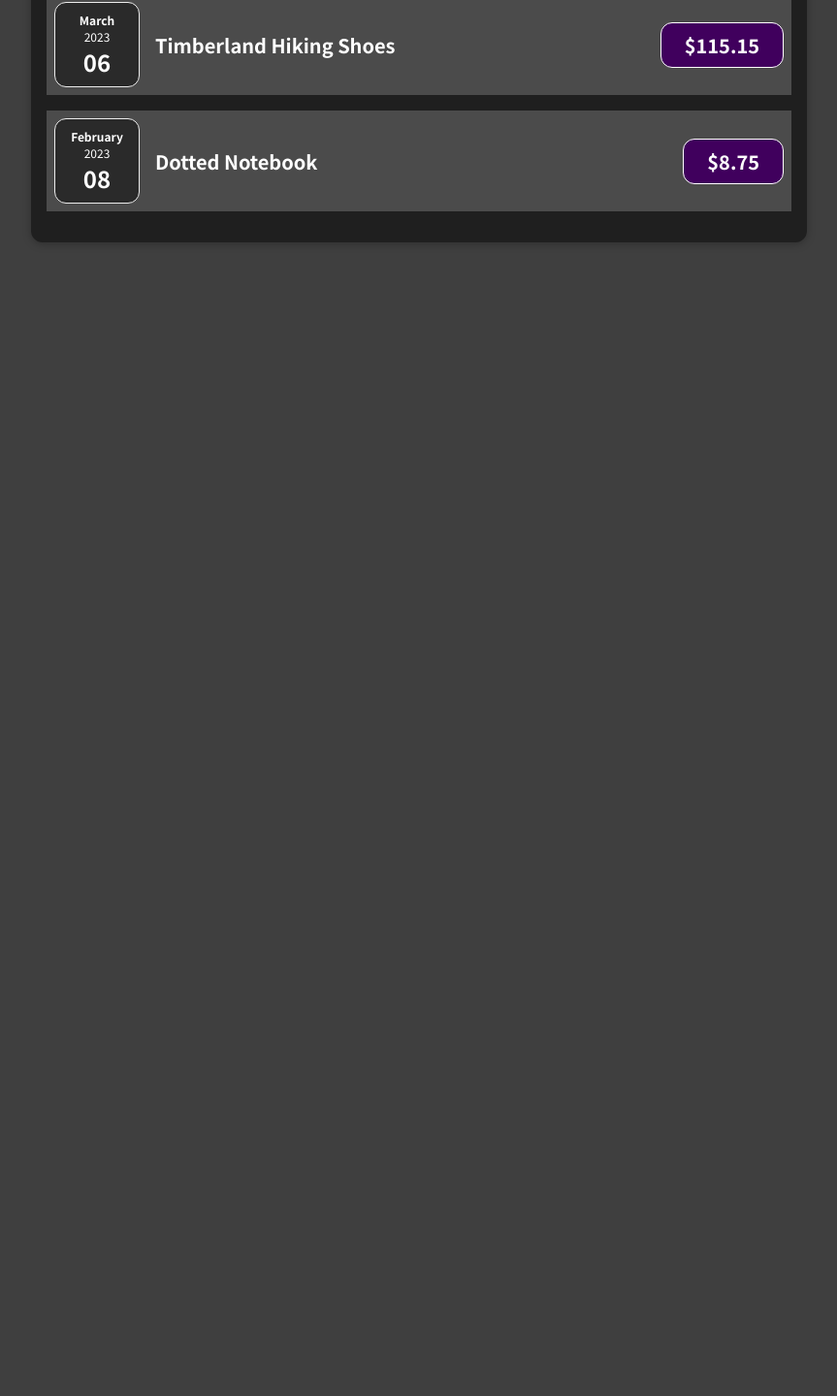
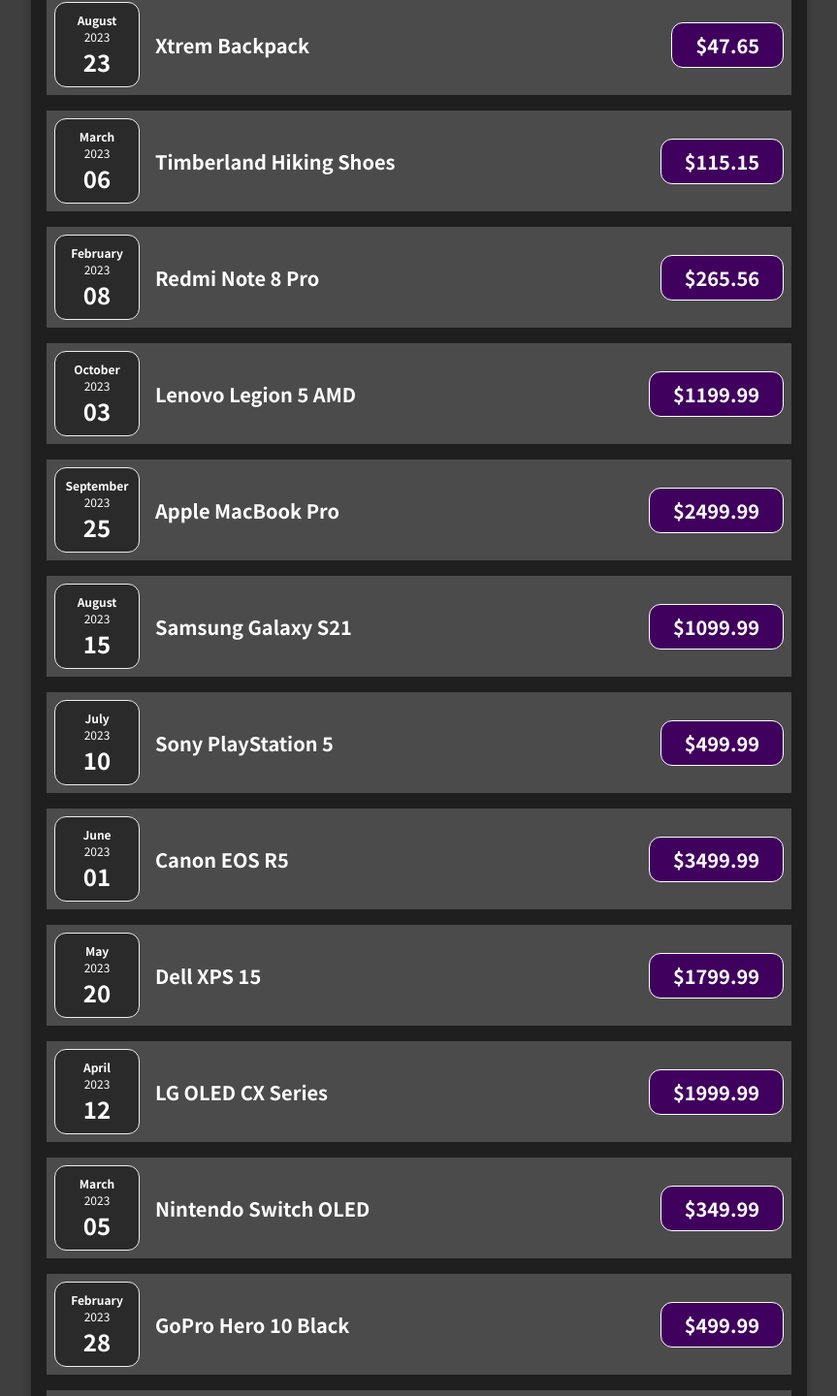
Before and after one commit to David35D/react-expense-tracker, a React (Create React App) app: page / in a window 1280 px wide. Shown: the part 615-2055 px from the top of the page at 97% size, without its empty margins (208-1071 px from the left). Before the commit the page ends 897 px from the top, so only its background shows below. Built offline with nearby package versions, Linux system fonts and the light colour scheme.

Commit message:
Added more varied mockup data

```diff
--- a/src/App.js
+++ b/src/App.js
@@ -11,13 +11,30 @@ import './App.css';
  fixed set of data when the component is initially rendered.
 */
 const DUMMY_EXPENSES = [
-  {id: 0, title: 'Lenovo Legion 5 AMD', amount: 1199.99, date: new Date (2023, 9, 3)},
-  {id: 1, title: 'Xtrem Backpack', amount: 47.65, date: new Date (2023, 12, 23)},
+  {id: 0, title: 'Lenovo Legion 5 AMD', amount: 1199.99, date: new Date (2023, 1, 21)},
+  {id: 1, title: 'Xtrem Backpack', amount: 47.65, date: new Date (2023, 7, 23)},
   {id: 2, title: 'Timberland Hiking Shoes', amount: 115.15, date: new Date (2023, 2, 6)},
-  {id: 3, title: 'Dotted Notebook', amount: 8.75, date: new Date (2023, 1, 8)},
-  {id: 4, title: 'Zara Tiger Stripe Camo Jacket', amount: 45.21, date: new Date (2020, 1, 8)},
-  {id: 5, title: 'Adidas Racer Lite Blue', amount: 49.99, date: new Date (2019, 1, 8)},
-  {id: 6, title: 'Dell Inspiron i7 10th Gen', amount: 600.00, date: new Date (2019, 1, 8)},
+  {id: 3, title: 'Redmi Note 8 Pro', amount: 265.56, date: new Date (2023, 1, 8)},
+  {id: 4, title: 'Lenovo Legion 5 AMD', amount: 1199.99, date: new Date(2023, 9, 3)},
+  {id: 5, title: 'Apple MacBook Pro', amount: 2499.99, date: new Date(2023, 8, 25)},
+  {id: 6, title: 'Samsung Galaxy S21', amount: 1099.99, date: new Date(2023, 7, 15)},
+  {id: 7, title: 'Sony PlayStation 5', amount: 499.99, date: new Date(2023, 6, 10)},
+  {id: 8, title: 'Canon EOS R5', amount: 3499.99, date: new Date(2023, 5, 1)},
+  {id: 9, title: 'Dell XPS 15', amount: 1799.99, date: new Date(2023, 4, 20)},
+  {id: 10, title: 'LG OLED CX Series', amount: 1999.99, date: new Date(2023, 3, 12)},
+  {id: 11, title: 'Nintendo Switch OLED', amount: 349.99, date: new Date(2023, 2, 5)},
+  {id: 12, title: 'GoPro Hero 10 Black', amount: 499.99, date: new Date(2023, 1, 28)},
+  {id: 13, title: 'Bose QuietComfort 45', amount: 329.99, date: new Date(2023, 0, 15)},
+  {id: 14, title: 'Microsoft Surface Laptop 4', amount: 1299.99, date: new Date(2022, 11, 30)},
+  {id: 15, title: 'Samsung QLED QN90A', amount: 1999.99, date: new Date(2022, 10, 22)},
+  {id: 16, title: 'Fitbit Charge 5', amount: 179.99, date: new Date(2022, 9, 17)},
+  {id: 17, title: 'Apple AirPods Pro', amount: 249.99, date: new Date(2022, 8, 8)},
+  {id: 18, title: 'Sony WH-1000XM4', amount: 349.99, date: new Date(2022, 7, 3)},
+  {id: 19, title: 'Xbox Series X', amount: 499.99, date: new Date(2022, 6, 22)},
+  {id: 20, title: 'Nikon Z7 II', amount: 2999.99, date: new Date(2022, 5, 18)},
+  {id: 21, title: 'HP Spectre x360', amount: 1399.99, date: new Date(2022, 4, 10)},
+  {id: 22, title: 'Sony A7R IV', amount: 2999.99, date: new Date(2022, 3, 5)},
+  {id: 23, title: 'Google Pixel 6 Pro', amount: 899.99, date: new Date(2022, 2, 1)}
 ]
 
 function App() {
```
